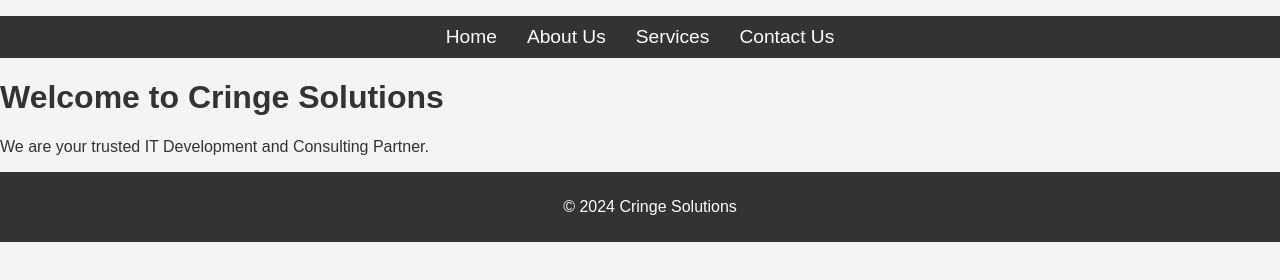
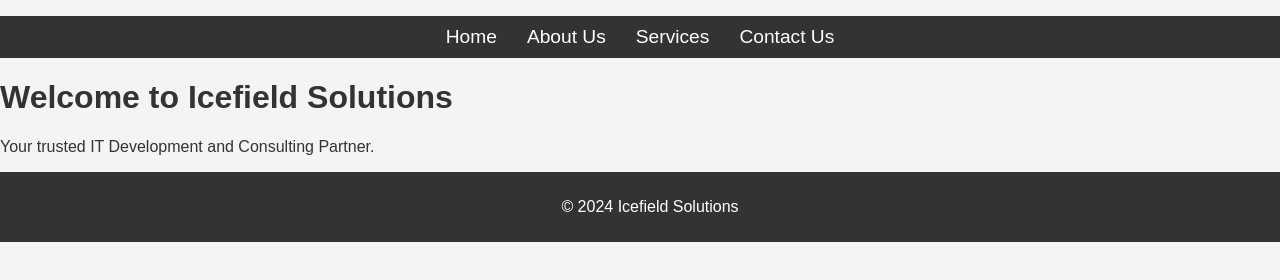
Before and after one commit to Pr0veY0urW0rth/cringe-solutions-website, a plain HTML site: page index.html in a window 1280 px wide. Drawn offline with Linux system fonts and the light colour scheme.

Commit message:
renamed.

```diff
--- a/index.html
+++ b/index.html
@@ -3,8 +3,8 @@
 <head>
     <meta charset="UTF-8">
     <meta name="viewport" content="width=device-width, initial-scale=1.0">
-    <meta name="description" content="Cringe Solutions - IT Development and Consulting">
-    <title>Home - Cringe Solutions</title>
+    <meta name="description" content="Icefield Solutions - IT Development and Consulting">
+    <title>Home - Icefield Solutions</title>
     <link rel="stylesheet" href="style.css">
 </head>
 <body>
@@ -20,12 +20,12 @@
 
     <!-- Main Content -->
     <header>
-        <h1>Welcome to Cringe Solutions</h1>
-        <p>We are your trusted IT Development and Consulting Partner.</p>
+        <h1>Welcome to Icefield Solutions</h1>
+        <p>Your trusted IT Development and Consulting Partner.</p>
     </header>
 
     <footer>
-        <p>&copy; 2024 Cringe Solutions</p>
+        <p>&copy; 2024 Icefield Solutions</p>
     </footer>
 </body>
 </html>
```
Also changed, not shown: about.html (+4 -4 lines), contact.html (+4 -4 lines), services.html (+3 -3 lines).
